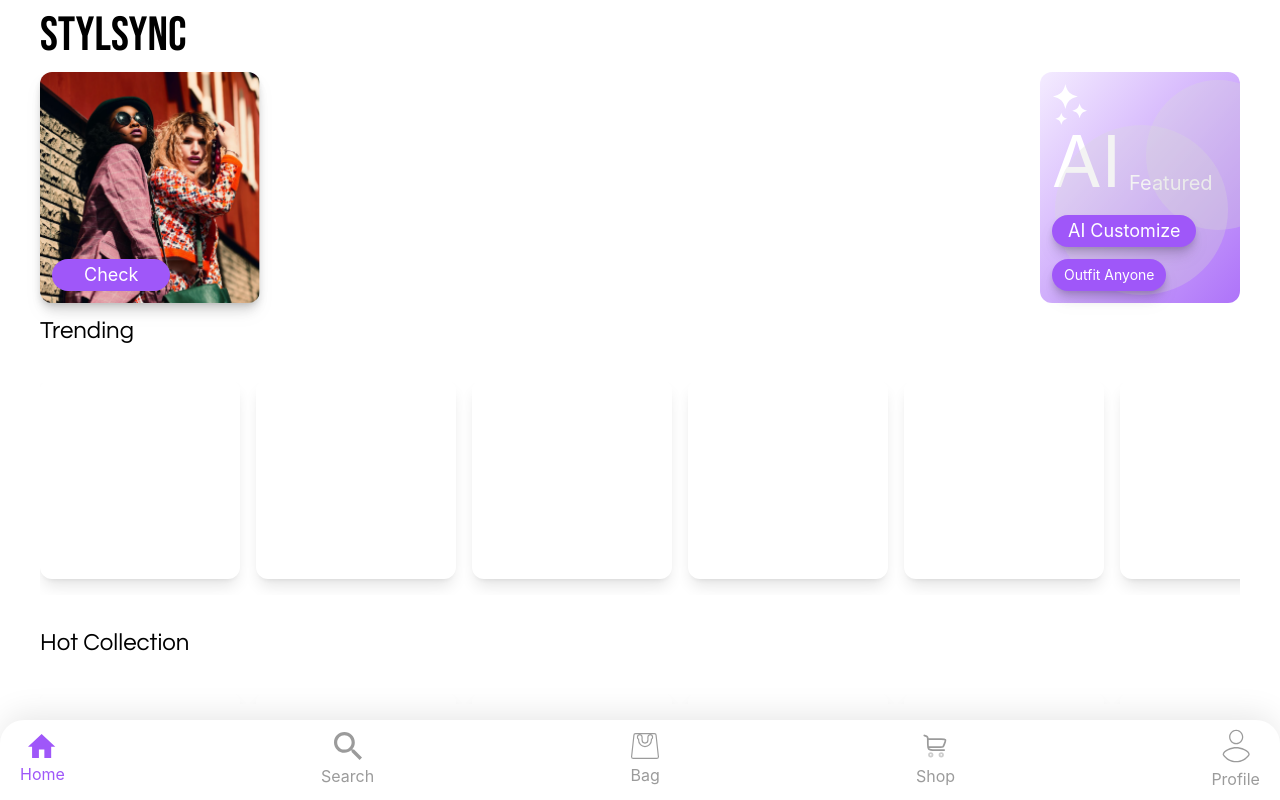
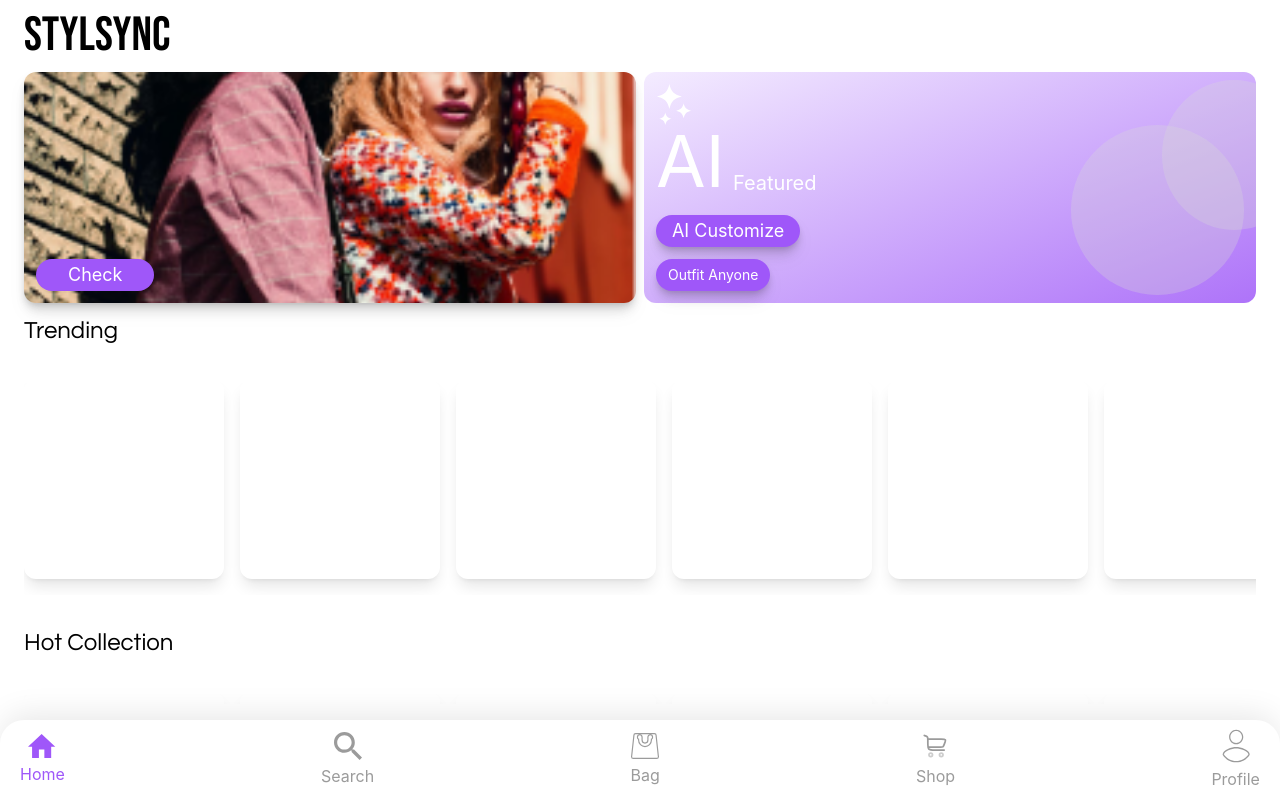
Before and after one commit to SRIHARI-VB/stylsync-app, a React (Create React App) app: page /customerHome in a window 1280 px wide. Built offline with nearby package versions, Linux system fonts and the light colour scheme.

Commit message:
refactor: customer home ui

```diff
--- a/src/pages/customer/CustomerHome.tsx
+++ b/src/pages/customer/CustomerHome.tsx
@@ -28,8 +28,8 @@ const nav = [
 const CustomerHome = () => {
   return (
     <div className="h-lvh relative bg-white">
-      <div className="flex flex-col h-full px-10 pb-[6em] pt-3 gap-3">
-        <div className="flex justify-between">
+      <div className="flex flex-col h-full px-6 pb-[6em] pt-3 gap-3">
+        <div className="flex w-full justify-between">
           <p
             className="text-5xl"
             style={{ fontFamily: "Bebas Neue, sans-serif" }}
@@ -37,10 +37,10 @@ const CustomerHome = () => {
             STYLSYNC
           </p>
         </div>
-        <div className="w-full relative h-1/3 flex justify-between">
+        <div className="w-full relative h-1/3 flex gap-2">
           <img
             src="/assets/poster.png"
-            className=" h-full rounded-xl w-[220px] shadow-lg drop-shadow-lg object-cover"
+            className=" h-full rounded-xl w-3/6 shadow-lg drop-shadow-lg object-cover"
             alt="Poster"
           />
           <Button
@@ -61,7 +61,7 @@ const CustomerHome = () => {
           />
 
           <div
-            className="w-[200px] h-full rounded-xl relative p-3"
+            className="w-3/6 h-full rounded-xl relative p-3"
             style={{
               background: "linear-gradient(to bottom right, #F4ECFF, #AE73F9)",
             }}
```
